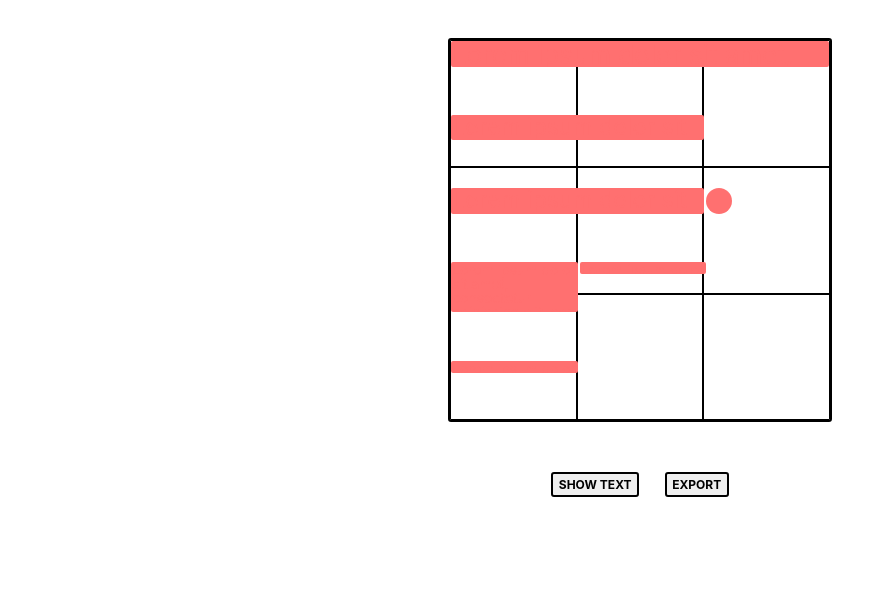
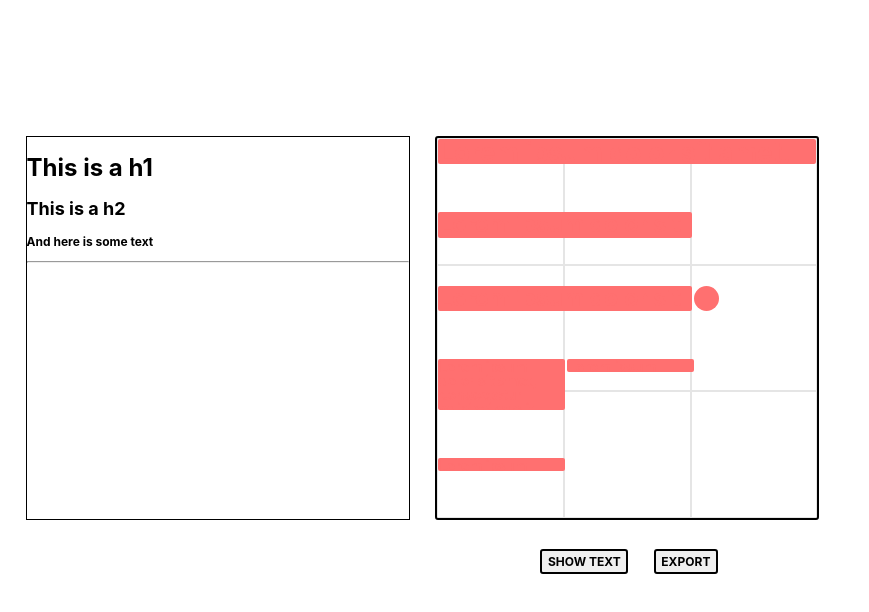
Before and after one commit to Kallirroi/designGrid, a React (Create React App) app: page / in a window 1280 px wide. Shown: the top 612 px of the page, without its empty margins (0-869 px from the left). Built offline with nearby package versions, Linux system fonts and the light colour scheme.

Commit message:
restructured CSS, will add text instructions and title

```diff
--- a/src/App.js
+++ b/src/App.js
@@ -1,5 +1,7 @@
 import React, {useState} from 'react';
 import Grid from './components/Grid'
+import Information from './components/Information'
+
 import './styles/App.css';
 
 export default function App(props) {
@@ -7,14 +9,15 @@ export default function App(props) {
   const [textVisible, setTextVisible] = useState(false);
   const buttonText = !textVisible ? 'Show text' : 'Hide text';
   return (
-    <div>
-	    <div className="App">
+    <div className='App'>
+      <Information />
+	    <div className="GridWrapper">
 	   		<Grid position={props.position} textVisible={textVisible}/>
+        <div className='controls'>
+         <button onClick={ () => setTextVisible( (prevState) => !prevState)}>{buttonText}</button>
+         <button>Export</button>
+       </div>
 	    </div>
-   		<div className='controls'>
-	   		<button onClick={ () => setTextVisible( (prevState) => !prevState)}>{buttonText}</button>
-	   		<button>Export</button>
-   		</div>
     </div>
   )
 }
--- a/src/components/DraggableItem.jsx
+++ b/src/components/DraggableItem.jsx
@@ -13,7 +13,7 @@ function DraggableItem(props) {
 				onDragEnd={props.OnMoveItem}
 				style={{
 					color: props.textVisible ? '#000' : '#ff7070',
-					backgroundColor: props.textVisible ? '#fff' : '#ff7070' }}
+					backgroundColor: (props.textVisible && props.item.className !== 'circle') ? '#fff' : '#ff7070' }}
 				>
 				{props.item.className !== 'circle' ? text : ''}
 			</div>
--- /dev/null
+++ b/src/components/Information.jsx
@@ -0,0 +1,16 @@
+import React from 'react'
+
+import '../styles/Information.css'
+
+function Information() {
+	return (
+		<div className='Information'>
+			<h1> This is a h1 </h1>
+			<h2> This is a h2 </h2>
+			<p> And here is some text </p>
+			<hr/>
+		</div>
+    )
+}
+
+export default Information
--- a/src/styles/App.css
+++ b/src/styles/App.css
@@ -21,28 +21,36 @@
 body {
   margin: 0;
   padding: 0;
-  transition: opacity 200ms ease;
 }
 
 .App {
+  display: flex;
+  flex-direction: row;
+  justify-content: flex-start;
+  /*border: 1px solid;*/
+  margin-top: 15vh;
+  align-content: space-between;
+  justify-content: flex-start;
+}
+
+.GridWrapper {
   position: relative;
   width: calc(var(--factor) * var(--cell-width));
   height: calc(var(--factor) * var(--cell-height));
-  top: calc(var(--cell-height)*var(--factor)/10);
-  margin:0 auto;
+  padding: 0;
   border: 2px solid var(--button-color);
-  overflow: hidden;
+  margin: 2vh 0;
   border-radius: 3px;
 }
 
 .controls {
+  top: calc(1.05*var(--factor) * var(--cell-height));
   position: relative;
   display: block;
-  /*border: 1px solid;*/
   margin: 0 auto;
-  top: 10vh;
   width: calc(var(--factor) * var(--cell-width));
   text-align: center;
+  /*border: 1px solid;*/
 }
 
 button {
--- a/src/styles/DraggableItem.css
+++ b/src/styles/DraggableItem.css
@@ -6,6 +6,7 @@
   z-index: 1;
   overflow: hidden;
   padding: 1px;
+  font-weight: bold;
 }
 
 .Items >  .item.fullWidth {
--- a/src/styles/Grid.css
+++ b/src/styles/Grid.css
@@ -21,4 +21,5 @@
   border: 1px solid var(--gridLines-color);
   width: 100%;
   height: 100%;
+  opacity: 0.1;
 }
--- /dev/null
+++ b/src/styles/Information.css
@@ -0,0 +1,9 @@
+.Information {
+	color: #000;
+	display: block;
+	border: 1px solid;
+ 	width: calc(var(--factor) * var(--cell-width));
+  	font-size: 12px;
+	font-weight: bold;
+	margin: 2vh 2vw;
+}
```
